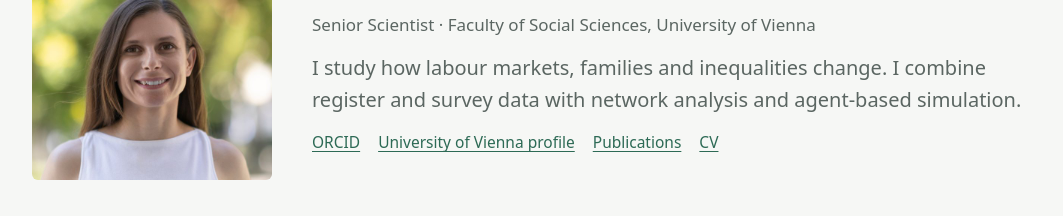
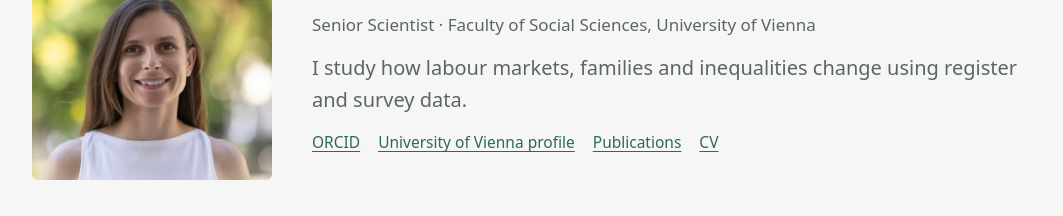
Before and after one commit to laurazilian/laurazilian.github.io, a plain HTML site: page index.html in a window 1280 px wide. Shown: the part 176-392 px from the top of the page, without its empty margins (108-1171 px from the left). Drawn offline with Linux system fonts and the light colour scheme.

Commit message:
Update index.html

```diff
--- a/index.html
+++ b/index.html
@@ -31,7 +31,7 @@
   <div class="txt">
     <h1>Laura Zilian</h1>
     <p class="role">Senior Scientist · Faculty of Social Sciences, University of Vienna</p>
-    <p class="lede">I study how labour markets, families and inequalities change. I combine register and survey data with network analysis and agent-based simulation.</p>
+    <p class="lede">I study how labour markets, families and inequalities change using register and survey data.</p>
     <div class="links">
       <a href="https://orcid.org/0000-0002-2957-0678">ORCID</a>
       <a href="https://ucrisportal.univie.ac.at/en/persons/laura-zilian/">University of Vienna profile</a>
```
